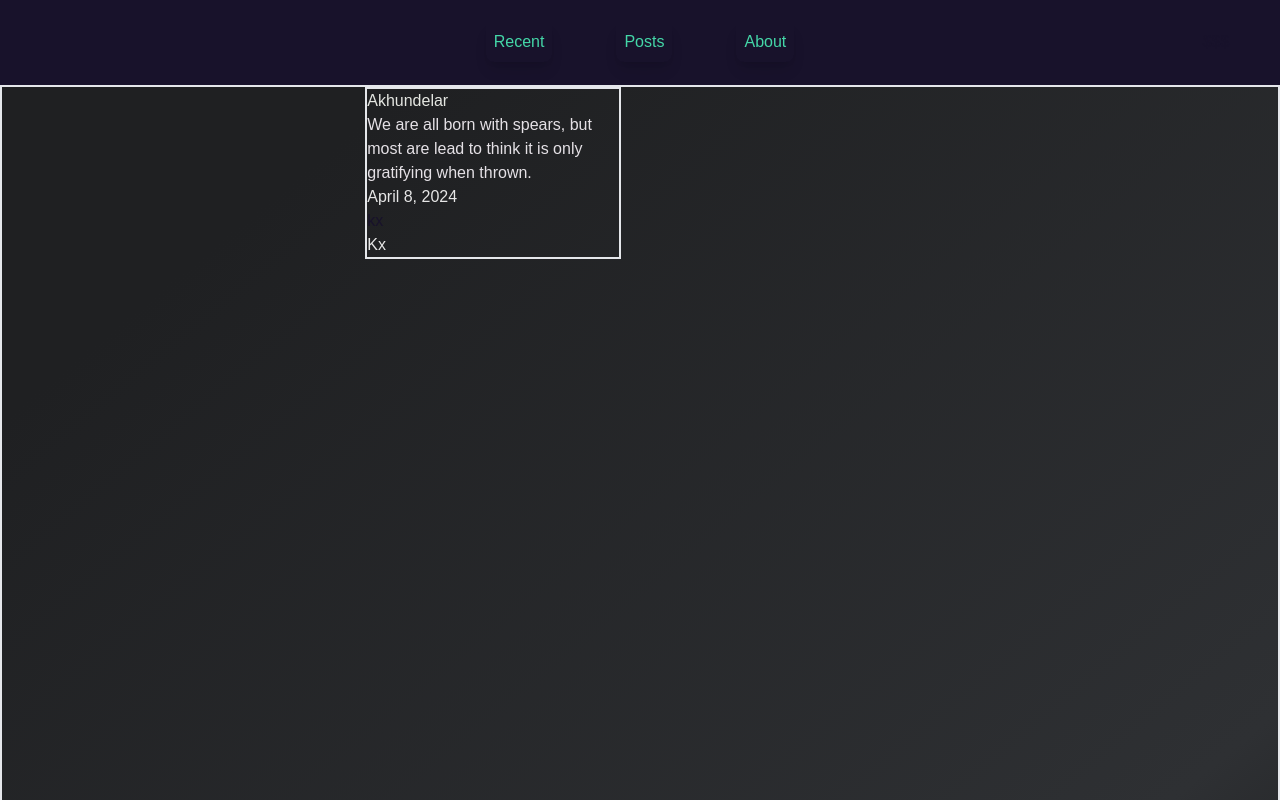
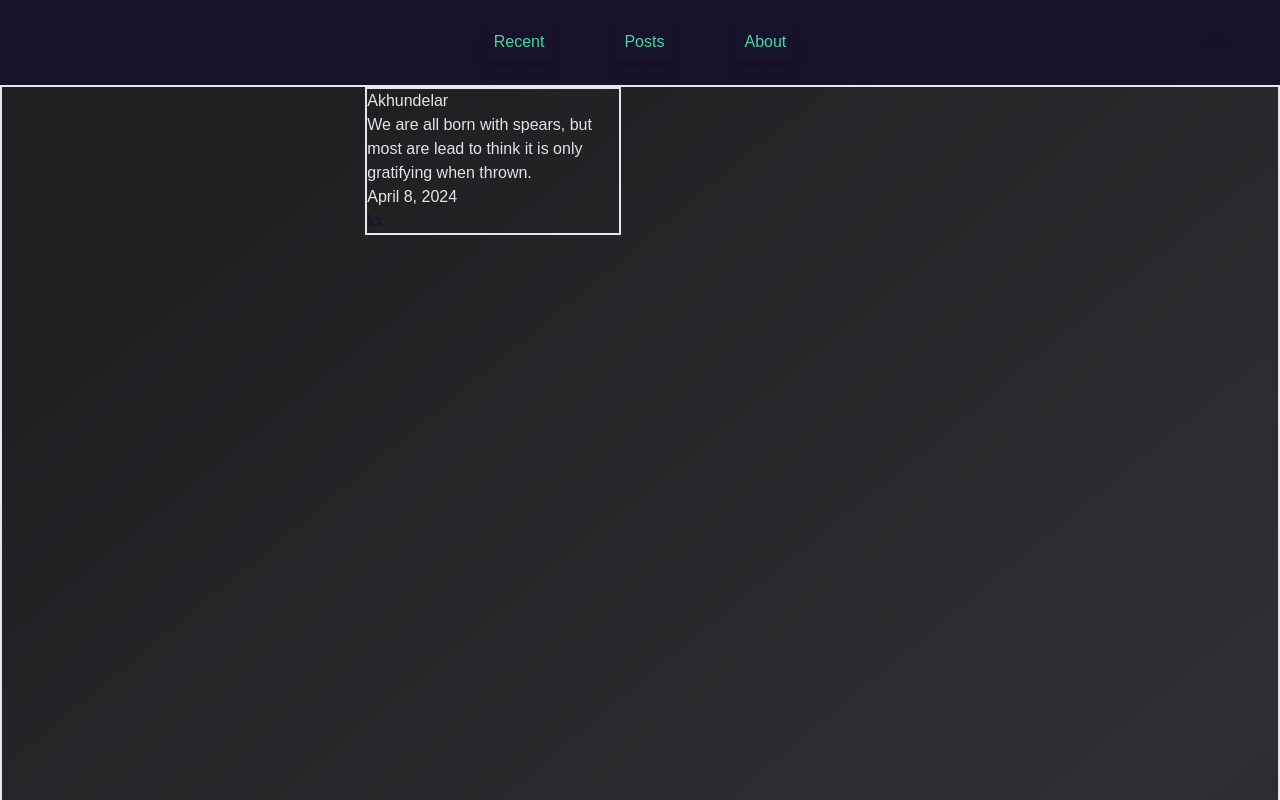
Before and after one commit to KXzeno/karnovah-blog, a Next.js app: page / in a window 1280 px wide. Shown: the top 800 px of the page. Built offline with nearby package versions, Linux system fonts and the light colour scheme; a web font is replaced by a local one.

Commit message:
chore: remove RFC tag

```diff
--- a/app/components/FOB/Feed/Feed.tsx
+++ b/app/components/FOB/Feed/Feed.tsx
@@ -27,7 +27,6 @@ function FeedCard({ title, abstract, date, author }: postData) {
         </div>
         <Author user='kx'/>
         <div id="hero-author">
-          {author}
         </div>
       </div>
     );
```
